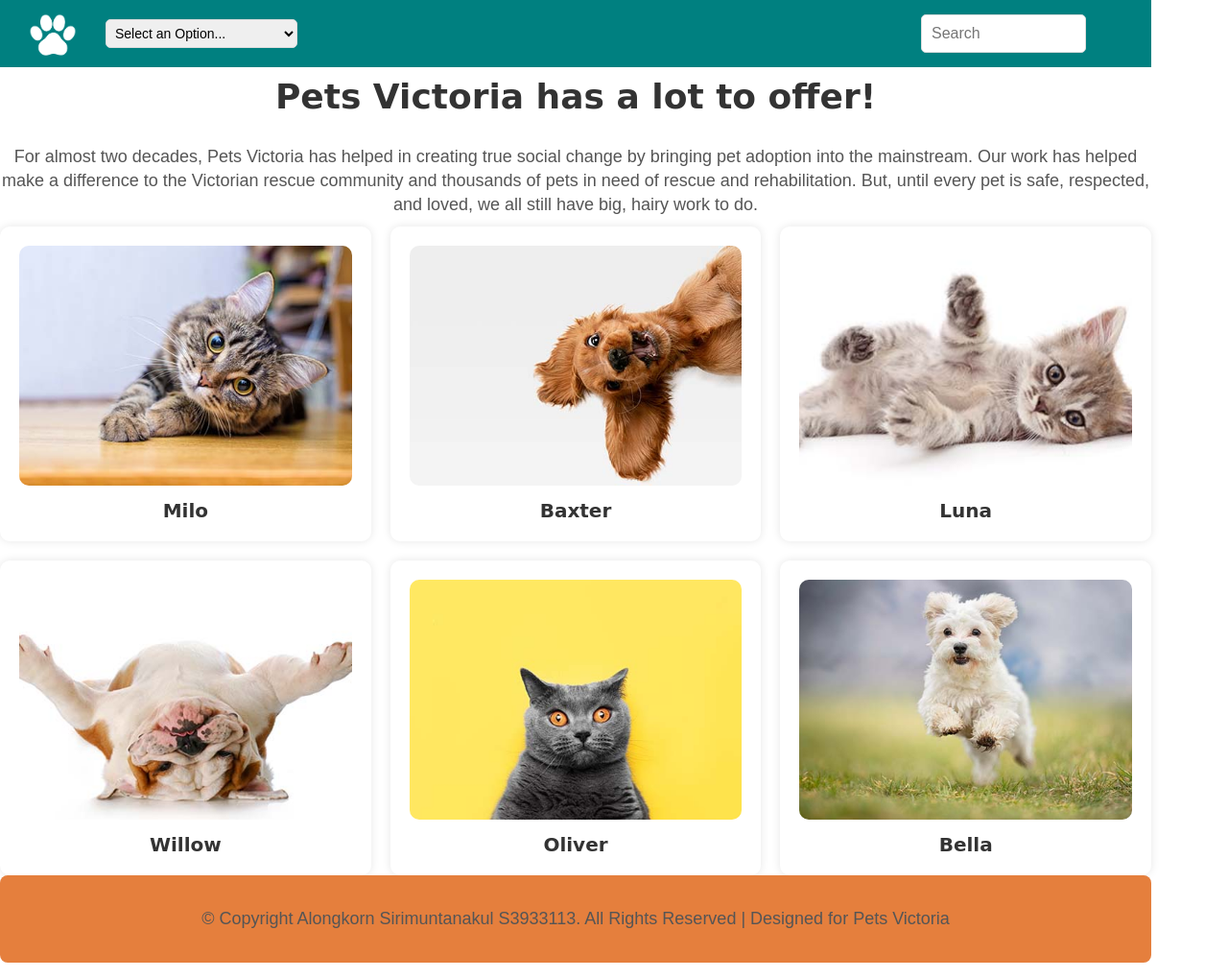
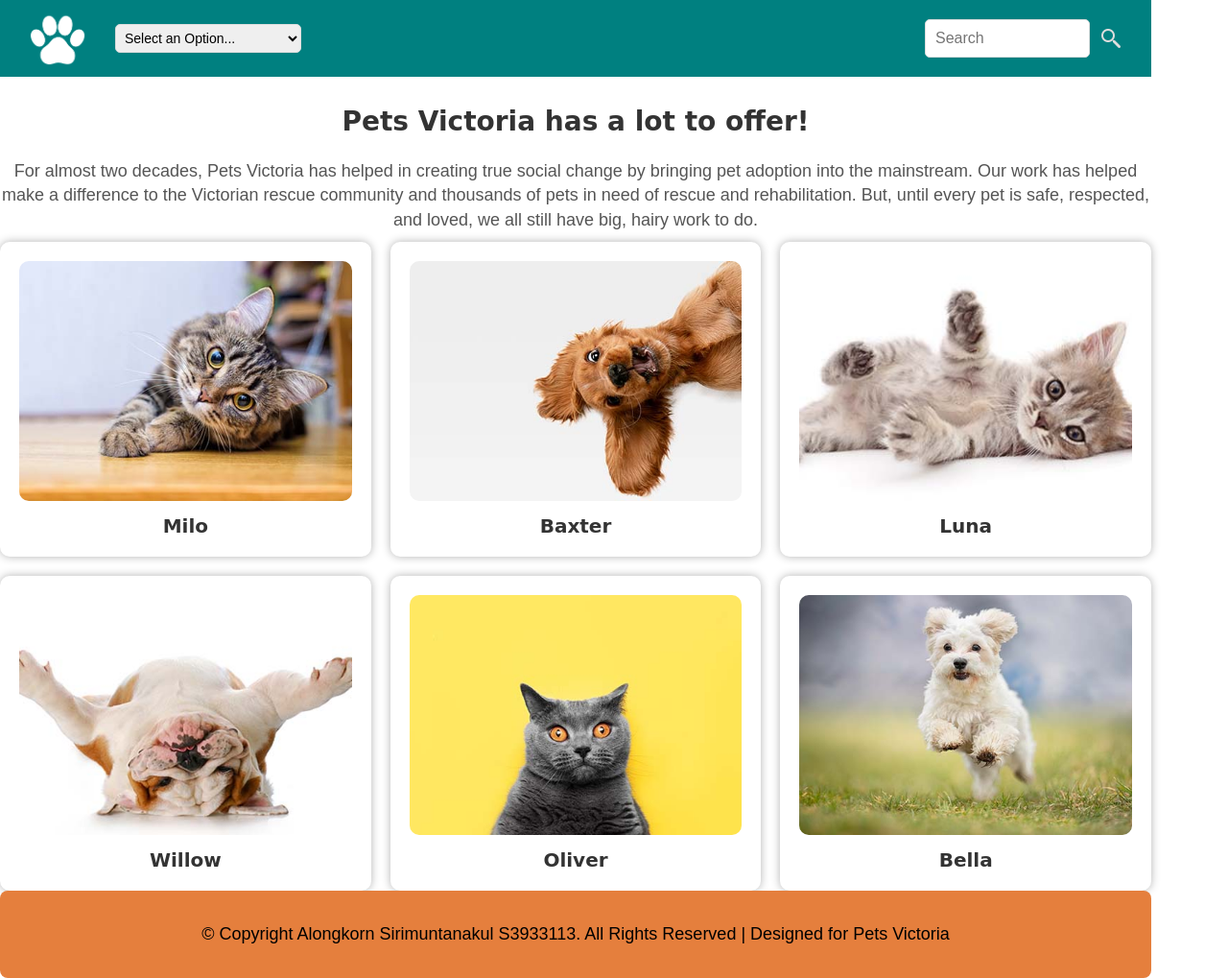
Before and after one commit to s3933113/wp, a PHP site: page /gallery.html in a window 1280 px wide. Shown: the whole page at 96% size. Run offline with PHP 8.4, Linux system fonts and the light colour scheme.

Commit message:
pacth2.1_Add_Function

```diff
--- a/a1/Css/styles.css
+++ b/a1/Css/styles.css
@@ -23,7 +23,13 @@ header {
 }
 
 .logo {
+    width: 60px;
+
+}
+
+.icon {
     width: 50px;
+    margin-left: 10px;
 
 }
 
@@ -51,7 +57,8 @@ header {
 
 }
 
-main {
+
+.main {
     background-color: #fcf9ec ;
     padding: 0px 0px;
     display: flex;
@@ -157,10 +164,10 @@ main {
 
 .intro-section h1 {
     font-family: 'Poetsen One', cursive;
-    font-size: 36px;
+    font-size: 28px;
     color: #333;
     display: flex;
-    margin-top: 10px;
+    margin-top: 30px;
     justify-content: center;
     align-items: center
 
@@ -190,7 +197,7 @@ main {
     width: 50%;
     max-width: 1200px;
     margin-right: 20px;
-    padding: 50px 80px;
+    padding: 50px 50px;
 }
 
 .pet-table {
@@ -213,7 +220,7 @@ main {
 }
 
 .pet-table th {
-    background-color: #f5f5f5;
+    background-color: #f8faee;
     padding-right: 100px;
     font-family: 'Ysabeau SC', sans-serif;
     color: #008080;
@@ -254,12 +261,17 @@ main {
 p {
     text-align: center;
     font-size: 18px;
-    color: #555;
-    margin-bottom: 40px;
+    color: #000000;
+    margin-bottom: 20px;
 }
 
 .form-group {
     margin-bottom: 20px;
+}
+.small {
+    color: red;
+    font-size: 12px;
+    margin-left: 150px;
 }
 
 label {
@@ -322,3 +334,53 @@ small {
     cursor: pointer;
     margin-right: 300px;
 }
+.input-container {
+    display: flex;
+    flex-direction: column;
+}
+.pet-card {
+    position: relative;
+    background-color: #fff;
+    border-radius: 10px;
+    box-shadow: 0 0 10px rgba(0, 0, 0, 0.3);
+    overflow: hidden;
+    text-align: center;
+    padding: 20px;
+}
+
+.pet-card-image {
+    position: relative;
+}
+
+.pet-card img {
+    width: 100%;
+    border-radius: 10px;
+    height: 250px;
+    object-fit: cover;
+}
+
+.overlay {
+    position: absolute;
+    bottom: 0;
+    left: 0;
+    right: 0;
+    background-color: rgba(238, 234, 234, 0.6); /* สีพื้นหลังของ overlay */
+    overflow: hidden;
+    width: 100%;
+    height: 0;
+    transition: .5s ease;
+    display: flex;
+    justify-content: center;
+    align-items: center;
+    border-radius: 10px;
+}
+
+.pet-card:hover .overlay {
+    height: 100%;
+}
+
+.text {
+    color: rgb(23, 1, 1);
+    font-size: 20px;
+    font-family: 'Ysabeau SC', sans-serif;
+}
--- a/a1/gallery.html
+++ b/a1/gallery.html
@@ -19,6 +19,7 @@
             <option value="gallery.html">Gallery</option>
         </select>
         <input type="text" placeholder="Search" class="search-bar">
+        <img src="images/searchicon.png" alt="icon" class="icon">
     </div>
 </header>
 
@@ -30,27 +31,62 @@
 
     <section class="pets-gallery">
         <div class="pet-card">
-            <img src="images/cat1.jpeg" alt="Milo">
+            <div class="pet-card-image">
+                <img src="images/cat1.jpeg" alt="Milo">
+                <div class="overlay">
+                    <span class="overlay">DISCOVER MORE!</span>
+                </div>
+            </div>
             <h3>Milo</h3>
         </div>
+
         <div class="pet-card">
+            <div class="pet-card-image">
             <img src="images/dog1.jpeg" alt="Baxter">
+            <div class="overlay">
+                <span class="overlay">DISCOVER MORE!</span>
+            </div>
+            </div>
             <h3>Baxter</h3>
         </div>
+
         <div class="pet-card">
+            <div class="pet-card-image">
             <img src="images/cat2.jpeg" alt="Luna">
+            <div class="overlay">
+                <span class="overlay">DISCOVER MORE!</span>
+            </div>
+            </div>
             <h3>Luna</h3>
         </div>
+
         <div class="pet-card">
+            <div class="pet-card-image">
             <img src="images/dog2.jpeg" alt="Willow">
+            <div class="overlay">
+                <span class="overlay">DISCOVER MORE!</span>
+            </div>
+            </div>
             <h3>Willow</h3>
         </div>
+
         <div class="pet-card">
+            <div class="pet-card-image">
             <img src="images/cat3.jpeg" alt="Oliver">
+            <div class="overlay">
+                <span class="overlay">DISCOVER MORE!</span>
+            </div>
+            </div>
             <h3>Oliver</h3>
         </div>
+
         <div class="pet-card">
+            <div class="pet-card-image">
             <img src="images/dog4.jpeg" alt="Bella">
+            <div class="overlay">
+                <span class="overlay">DISCOVER MORE!</span>
+            </div>
+            </div>
             <h3>Bella</h3>
         </div>
     </section>
```
Also changed, not shown: a1/add.html (+9 -5 lines), a1/pets.html (+4 -3 lines).
